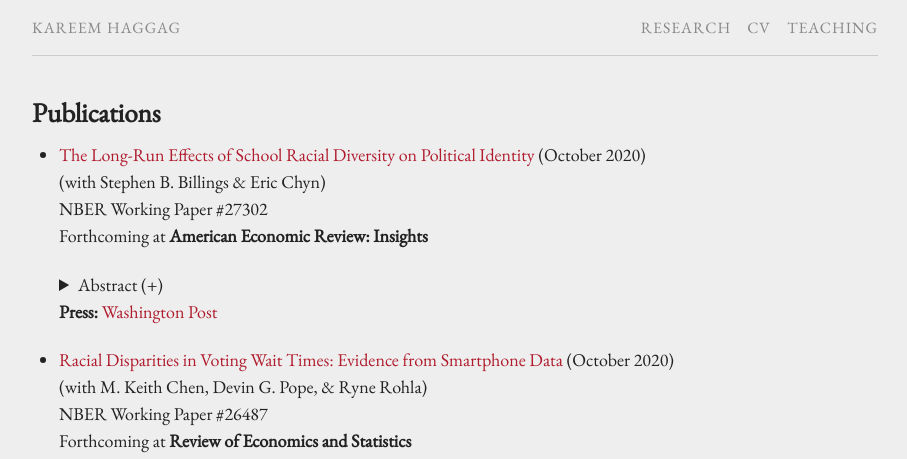
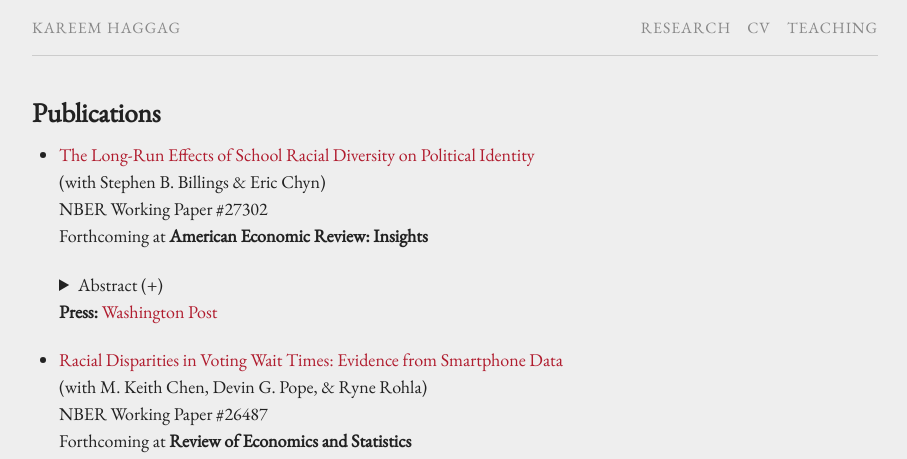
Before and after one commit to kareemhaggag/kareemhaggag.github.io, a Jekyll site: the page built from research.md, in a window 1280 px wide. Shown: the top 459 px of the page, without its empty margins (185-1092 px from the left). Built offline with Jekyll 4.4.1, drawn with Linux system fonts in a browser that asks for light colours; our own code applies the rules of GitHub Pages for plain Markdown files.

Commit message:
Update research page

```diff
--- a/research.md
+++ b/research.md
@@ -5,7 +5,7 @@ permalink: /research/
 
 ## Publications
 
-* [The Long-Run Effects of School Racial Diversity on Political Identity](/f/School_Diversity_Partisanship.pdf) (October 2020)<br>
+* [The Long-Run Effects of School Racial Diversity on Political Identity](/f/School_Diversity_Partisanship.pdf) <br>
   (with Stephen B. Billings & Eric Chyn)<br />
   NBER Working Paper #27302<br />
   Forthcoming at **American Economic Review: Insights**
@@ -20,7 +20,7 @@ permalink: /research/
 
 
 
-* [Racial Disparities in Voting Wait Times: Evidence from Smartphone Data](/f/Racial_Disparities_in_Voting_Wait_Times.pdf) (October 2020)<br />
+* [Racial Disparities in Voting Wait Times: Evidence from Smartphone Data](/f/Racial_Disparities_in_Voting_Wait_Times.pdf) <br />
   (with M. Keith Chen, Devin G. Pope, & Ryne Rohla)<br />
   NBER Working Paper #26487<br />
   Forthcoming at **Review of Economics and Statistics**
```
